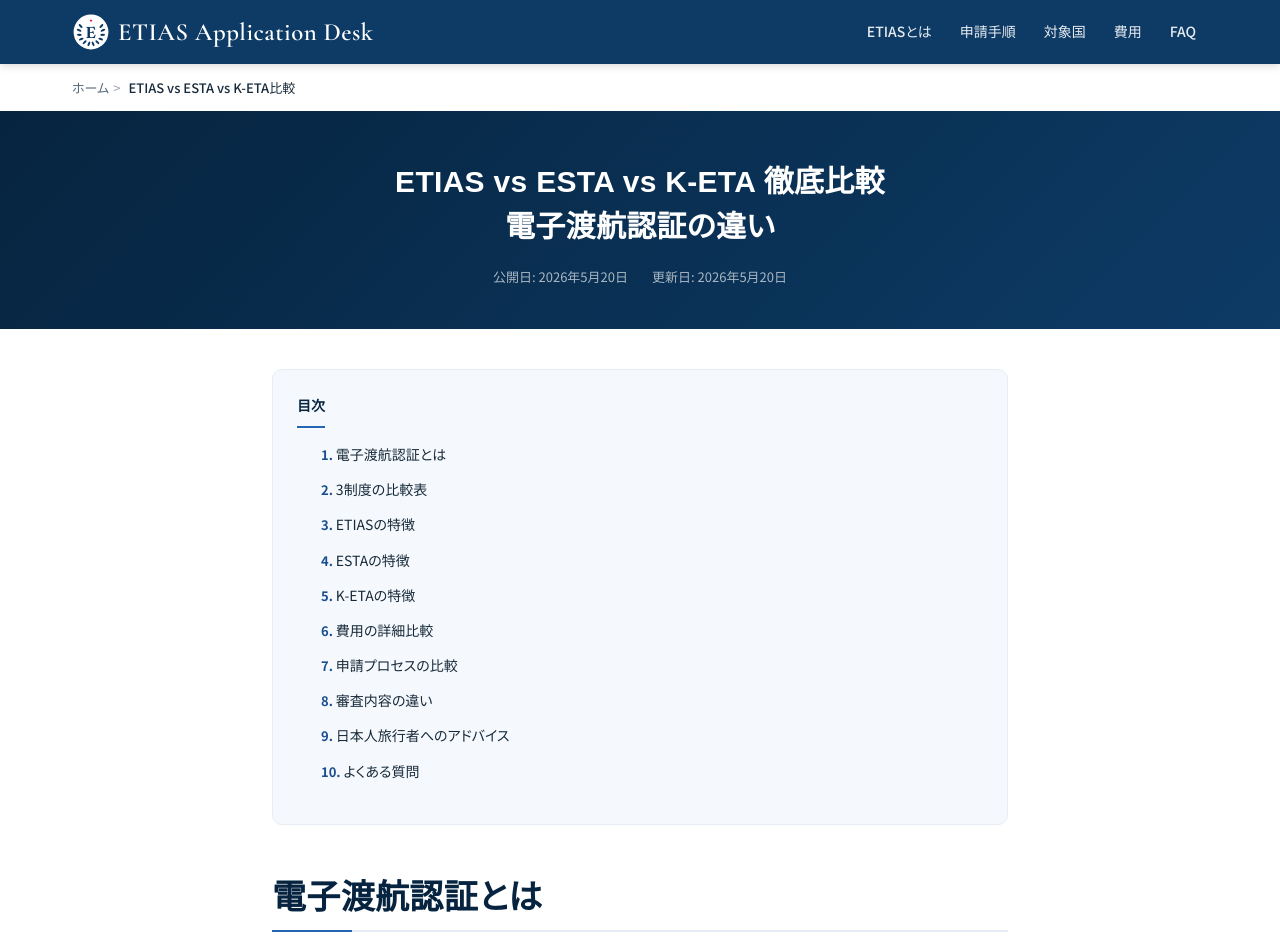
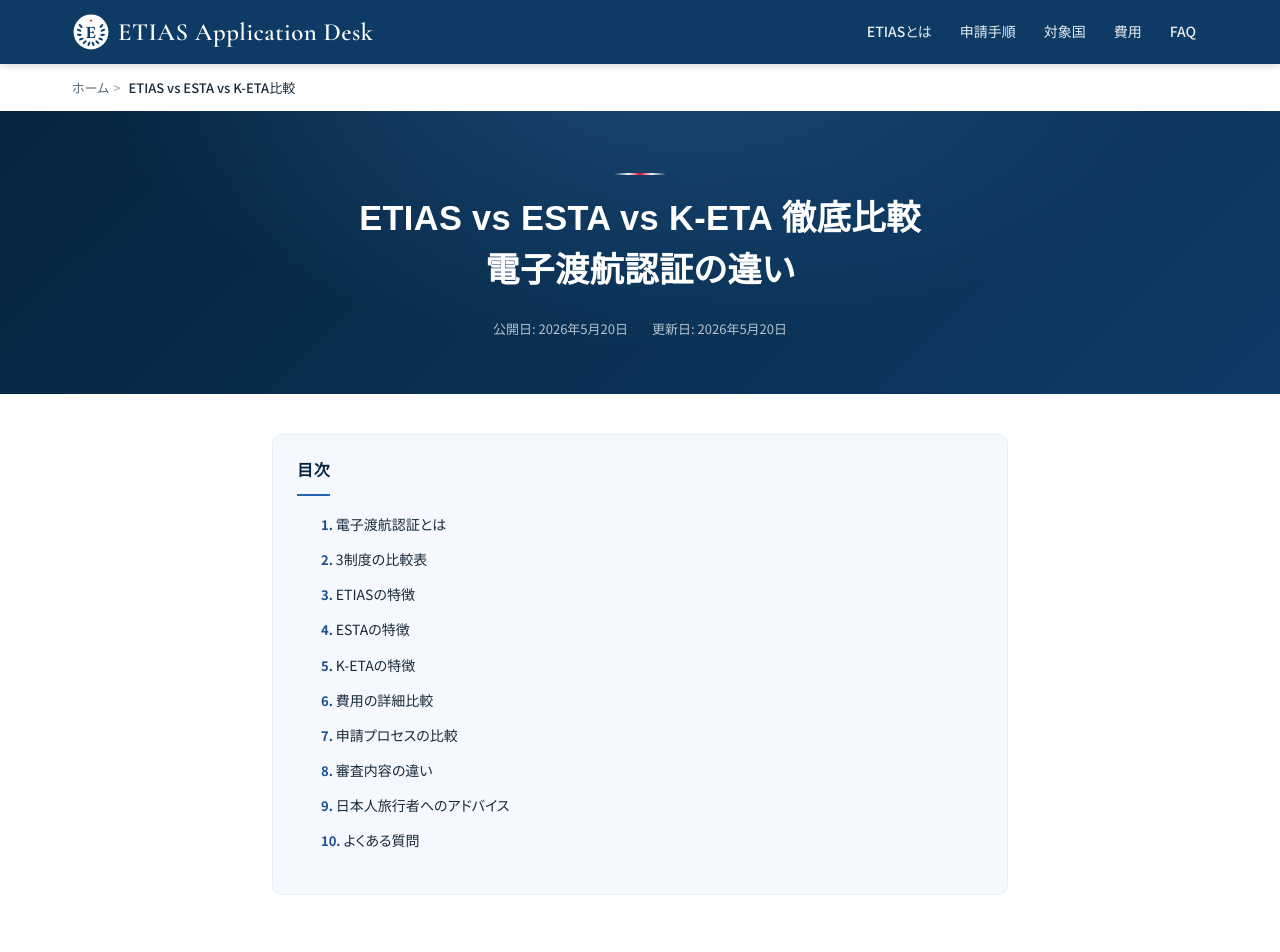
Before and after one commit to mediaxsaburoai0818-design/etias-new, a Next.js app: page /comparison in a window 1280 px wide. Shown: the top 952 px of the page. Built offline with nearby package versions, Linux system fonts and the light colour scheme.

Commit message:
下層ページをTOPと統一: エディトリアルな見出し装飾線・洗練ヒーロー・スクロール演出・配色統一（全svc-*ページに反映）

```diff
--- a/app/globals.css
+++ b/app/globals.css
@@ -894,26 +894,53 @@
    ============================================ */
 
 .svc-hero {
+  position: relative;
   background: linear-gradient(135deg, var(--color-primary-dark), var(--color-primary));
   color: #fff;
-  padding: 2.5rem 0 2rem;
+  padding: 3rem 0 2.75rem;
   text-align: center;
+  overflow: hidden;
+}
+
+.svc-hero::before {
+  content: "";
+  position: absolute;
+  inset: 0;
+  background: radial-gradient(ellipse at 50% -30%, rgba(74,144,217,0.28), transparent 62%);
+  pointer-events: none;
+}
+
+.svc-hero .container {
+  position: relative;
 }
 
 .svc-hero h1 {
   color: #fff;
-  font-size: 1.5rem;
-  max-width: 700px;
+  font-size: 1.6rem;
+  max-width: 760px;
   margin: 0 auto;
   line-height: 1.5;
+  animation: heroUp 0.8s cubic-bezier(0.2, 0.7, 0.2, 1) both;
+}
+
+/* Decorative line above the subpage title (matches the top page) */
+.svc-hero h1::before {
+  content: "";
+  display: block;
+  width: 52px;
+  height: 2px;
+  margin: 0 auto 1.15rem;
+  border-radius: 2px;
+  background: linear-gradient(90deg, transparent, #ffffff 28%, var(--color-cta) 50%, #ffffff 72%, transparent);
+  opacity: 0.95;
 }
 
 @media (min-width: 768px) {
   .svc-hero {
-    padding: 3rem 0 2.5rem;
+    padding: 3.85rem 0 3.35rem;
   }
   .svc-hero h1 {
-    font-size: 1.875rem;
+    font-size: 2.15rem;
   }
 }
 
@@ -921,9 +948,10 @@
   display: flex;
   justify-content: center;
   gap: 1.5rem;
-  margin-top: 1rem;
+  margin-top: 1.25rem;
   font-size: 0.8125rem;
-  color: rgba(255,255,255,0.65);
+  color: rgba(255,255,255,0.7);
+  animation: heroUp 0.8s cubic-bezier(0.2, 0.7, 0.2, 1) 0.12s both;
 }
 
 /* ============================================
@@ -939,11 +967,13 @@
 }
 
 .svc-toc-title {
-  font-size: 0.875rem;
-  font-weight: 700;
+  font-family: var(--font-serif);
+  font-size: 1rem;
+  font-weight: 600;
   color: var(--color-primary-dark);
-  margin-bottom: 0.75rem;
-  padding-bottom: 0.5rem;
+  letter-spacing: 0.04em;
+  margin-bottom: 0.85rem;
+  padding-bottom: 0.55rem;
   border-bottom: 2px solid var(--color-accent);
   display: inline-block;
 }
@@ -993,27 +1023,30 @@
 }
 
 .svc-article h2 {
-  margin-top: 3rem;
-  margin-bottom: 1rem;
-  padding-bottom: 0.5rem;
-  border-bottom: 2px solid var(--color-border);
+  margin-top: 3.25rem;
+  margin-bottom: 1.1rem;
+  padding-top: 1.15rem;
+  padding-bottom: 0.65rem;
+  border-bottom: 1px solid var(--color-border);
   position: relative;
 }
 
+/* Short blue-to-red accent line above each section heading */
 .svc-article h2::before {
   content: "";
   position: absolute;
-  bottom: -2px;
+  top: 0;
   left: 0;
-  width: 80px;
+  width: 48px;
   height: 2px;
-  background: var(--color-accent);
+  border-radius: 2px;
+  background: linear-gradient(90deg, var(--color-primary), var(--color-cta));
 }
 
 .svc-article h3 {
-  margin-top: 2rem;
+  margin-top: 2.25rem;
   margin-bottom: 0.75rem;
-  padding-left: 0.75rem;
+  padding-left: 0.85rem;
   border-left: 3px solid var(--color-accent);
 }
 
@@ -1472,3 +1505,40 @@
     transition: none !important;
   }
 }
+
+/* ============================================
+   Subpage scroll reveal — CSS scroll-driven, progressive enhancement.
+   Applies to article content site-wide with no per-page markup.
+   Browsers without support simply render everything visible.
+   ============================================ */
+
+@media (prefers-reduced-motion: no-preference) {
+  @supports (animation-timeline: view()) {
+    .svc-article > h2,
+    .svc-article > h3,
+    .svc-article > p,
+    .svc-article > ul,
+    .svc-article > ol,
+    .svc-article > table,
+    .svc-article > .svc-toc,
+    .svc-article > .info-box,
+    .svc-article > .warning-box,
+    .svc-article > .related-links,
+    .related-links {
+      animation: subReveal linear both;
+      animation-timeline: view();
+      animation-range: entry 3% entry 24%;
+    }
+  }
+}
+
+@keyframes subReveal {
+  from {
+    opacity: 0;
+    transform: translateY(20px);
+  }
+  to {
+    opacity: 1;
+    transform: none;
+  }
+}
```
